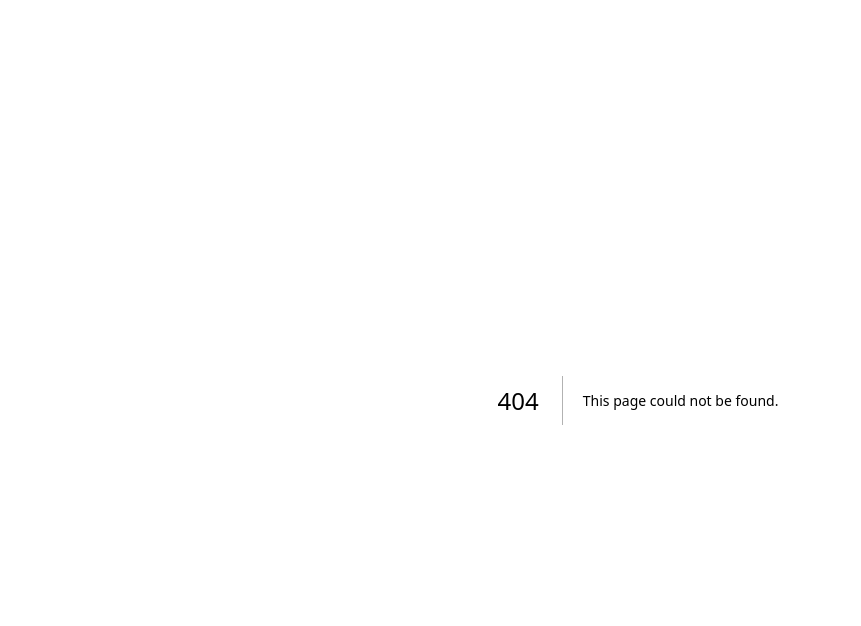
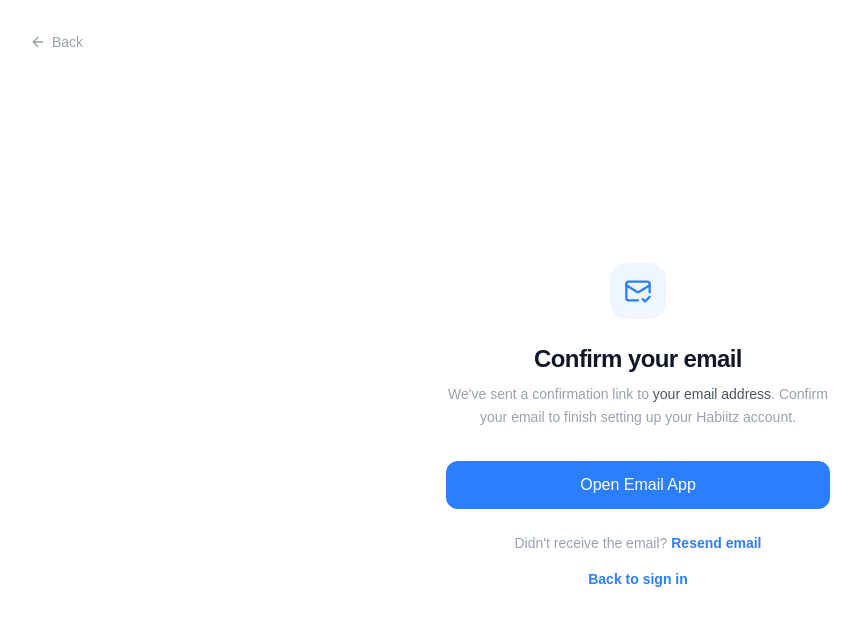
Before and after one commit to ereibor/habiitz-frontend, a Next.js app: page /confirm-email in a window 1280 px wide. Before the commit this address had no page. Shown: the top 626 px of the page, without its empty margins (2-863 px from the left). Built offline with nearby package versions, Linux system fonts and the light colour scheme.

Commit message:
feat: add Confirm Email page with email confirmation functionality

```diff
--- /dev/null
+++ b/app/(auth)/confirm-email/page.tsx
@@ -0,0 +1,98 @@
+"use client";
+
+import Button from "@/app/components/Button";
+import { routes } from "@/routes";
+import { ArrowLeftIcon, CalendarCheckIcon, MailCheckIcon } from "lucide-react";
+import Link from "next/link";
+import { useRouter, useSearchParams } from "next/navigation";
+
+const ConfirmEmail = () => {
+  const router = useRouter();
+  const searchParams = useSearchParams();
+
+  const email = searchParams.get("email") || "your email address";
+
+  return (
+    <div className="min-h-screen w-full flex">
+      <div className="flex-1 flex flex-col bg-white">
+        {/* Mobile Header */}
+        <div className="lg:hidden flex items-center justify-between px-5 py-4 border-b border-gray-100">
+          <Button
+            onClick={() => router.back()}
+            className="p-1.5 rounded-lg hover:bg-gray-100 text-gray-400 transition-colors"
+          >
+            <ArrowLeftIcon className="w-5 h-5" />
+          </Button>
+
+          <div className="flex items-center gap-2">
+            <div className="w-7 h-7 rounded-lg bg-linear-to-br from-sky-500 to-blue-600 flex items-center justify-center">
+              <CalendarCheckIcon className="w-3.5 h-3.5 text-white" />
+            </div>
+
+            <span className="text-sm font-bold text-gray-900">Habiitz</span>
+          </div>
+
+          <div className="w-8" />
+        </div>
+
+        {/* Desktop Back Button */}
+        <div className="hidden lg:block px-8 pt-8">
+          <Button
+            onClick={() => router.back()}
+            className="flex items-center gap-1.5 text-sm text-gray-400 hover:text-gray-600 transition-colors"
+          >
+            <ArrowLeftIcon className="w-4 h-4" />
+            Back
+          </Button>
+        </div>
+
+        {/* Content */}
+        <div className="flex-1 flex items-center justify-center px-5 py-12">
+          <div className="w-full max-w-sm text-center">
+            <div className="w-14 h-14 rounded-2xl bg-blue-50 flex items-center justify-center mx-auto mb-6">
+              <MailCheckIcon className="w-7 h-7 text-blue-500" />
+            </div>
+
+            <h1 className="text-2xl font-extrabold text-gray-900 tracking-tight mb-2">
+              Confirm your email
+            </h1>
+
+            <p className="text-sm text-gray-400 leading-relaxed">
+              We&apos;ve sent a confirmation link to{" "}
+              <span className="font-medium text-gray-600">{email}</span>.
+              Confirm your email to finish setting up your Habiitz account.
+            </p>
+
+            <Button
+              type="button"
+              className="w-full mt-8 py-3 px-4 bg-blue-500 hover:bg-blue-600 text-white font-medium rounded-xl transition-colors"
+            >
+              Open Email App
+            </Button>
+
+            <p className="text-sm text-gray-400 mt-6">
+              Didn&apos;t receive the email?{" "}
+              <button
+                type="button"
+                className="text-blue-500 hover:text-blue-600 font-semibold transition-colors"
+              >
+                Resend email
+              </button>
+            </p>
+
+            <p className="text-sm text-gray-400 mt-4">
+              <Link
+                href={routes.SIGNIN}
+                className="text-blue-500 hover:text-blue-600 font-semibold transition-colors"
+              >
+                Back to sign in
+              </Link>
+            </p>
+          </div>
+        </div>
+      </div>
+    </div>
+  );
+};
+
+export default ConfirmEmail;
```
